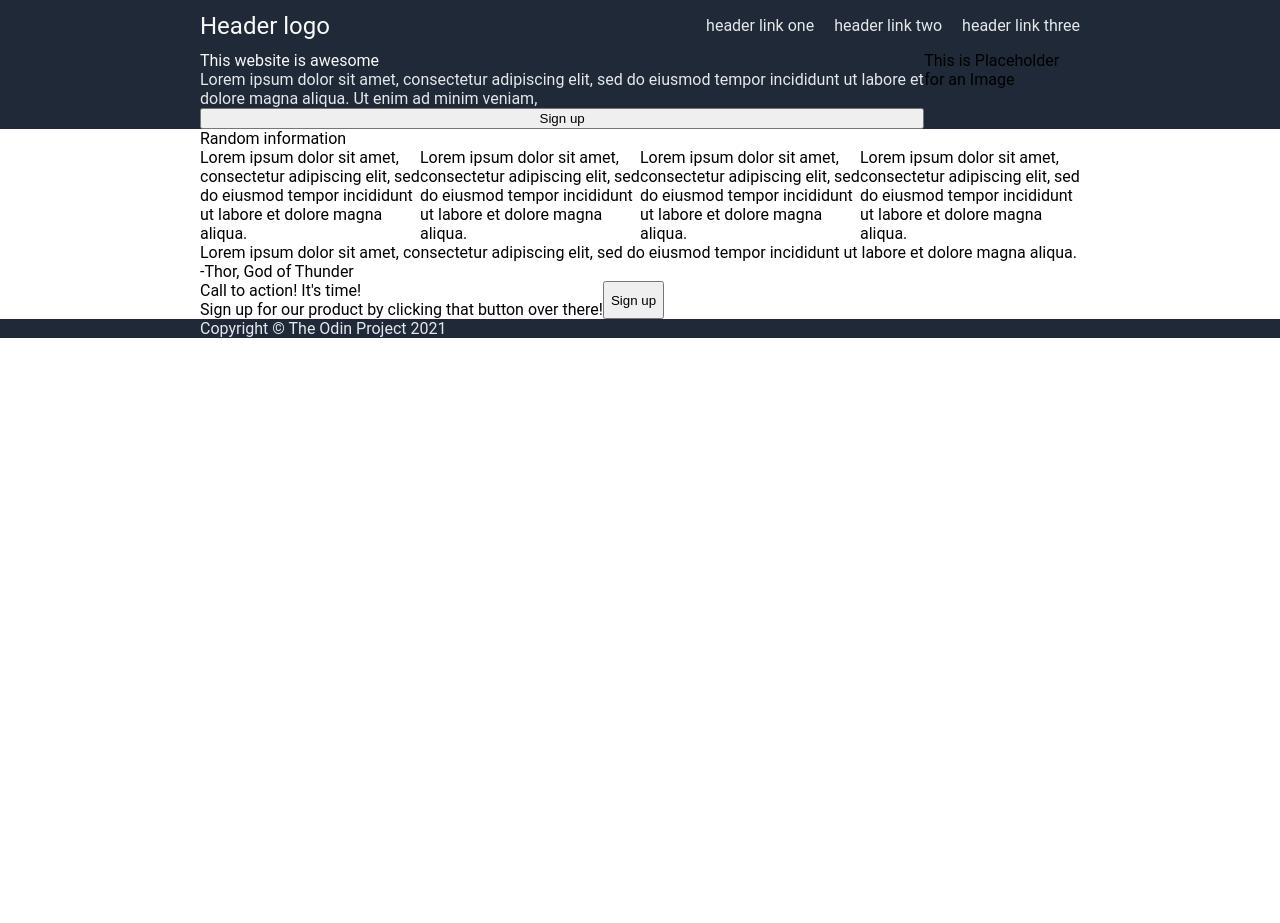
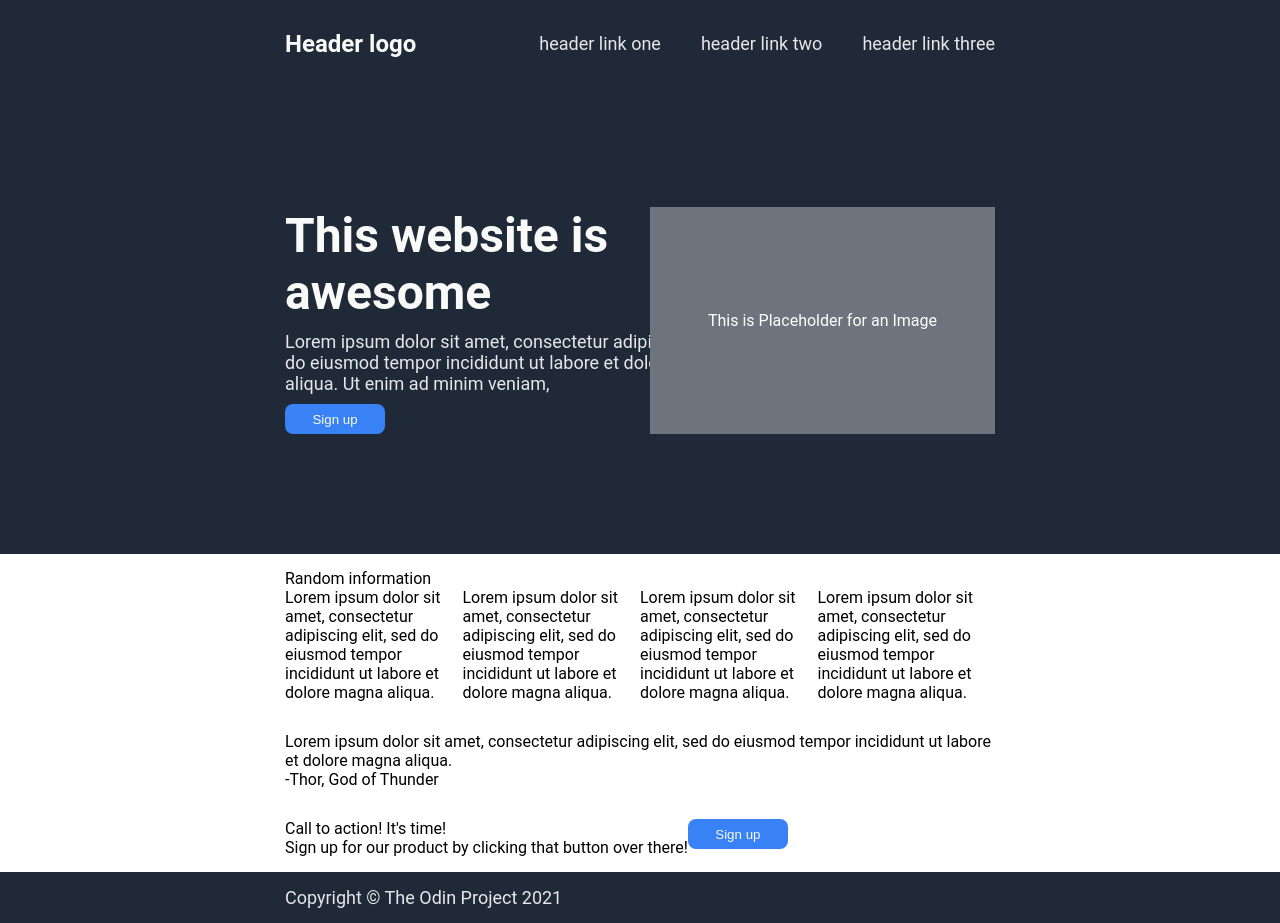
Before and after one commit to kraugl/odin-landing-page, a plain HTML site: page index.html in a window 1280 px wide. Before the commit the page ends 800 px from the top, so only its background shows below. Drawn offline with Linux system fonts and the light colour scheme.

Commit message:
Add styles to hero

```diff
--- a/index.html
+++ b/index.html
@@ -25,7 +25,9 @@
             <div class="small-text">Lorem ipsum dolor sit amet, consectetur adipiscing elit, sed do eiusmod tempor incididunt ut labore et dolore magna aliqua. Ut enim ad minim veniam, </div>
             <button class="sign-up">Sign up</button>
         </div>
-        <div class="intro-image">This is Placeholder for an Image</div>
+        <div class="flex intro-image">
+            <div> This is Placeholder for an Image</div>
+        </div>
     </div>
 
     <div class="flex information">
--- a/styles.css
+++ b/styles.css
@@ -12,7 +12,7 @@ body,
 
 ul {
     list-style-type: none;
-    gap: 20px;
+    gap: 40px;
 }
 
 .header {
@@ -30,24 +30,67 @@ ul {
 .small-text,
 .footer {
     color: #e5e7eb;
+    font-size: 18px;
 }
 
 .logo,
 .biggest-text {
     color: #f9faf8;
+    font-weight: bold;
 }
 
 .logo {
     font-size: 24px;
 }
 
+.introduction {
+    gap: 20px;
+    padding: 120px 285px;
+}
+
+.intro-info {
+    gap: 10px;
+}
+
+.intro-info,
+.intro-image {
+    flex: 1 1 0;
+    width: 0;
+}
+
+.biggest-text {
+    font-size: 48px;
+    font-weight: 700;
+}
+
+.biggest-text,
+.small-text {
+    inline-size: 500px;
+    overflow-wrap: break-word;
+}
+
+.sign-up {
+    background-color: #3882f6;
+    color: #f9faf8;
+    width: 100px;
+    height: 30px;
+    border-radius: 8px;
+    border: none;
+}
+
+.intro-image {
+    background-color: #6d747d;
+    color: white;
+    align-items: center;
+    justify-content: center;
+}
+
 .header,
-.introduction,
 .information,
 .call-to-action,
 .quotation,
 .footer {
-    padding: 0 200px;
+    padding: 15px 285px;
 }
 
 .intro-info,
```
